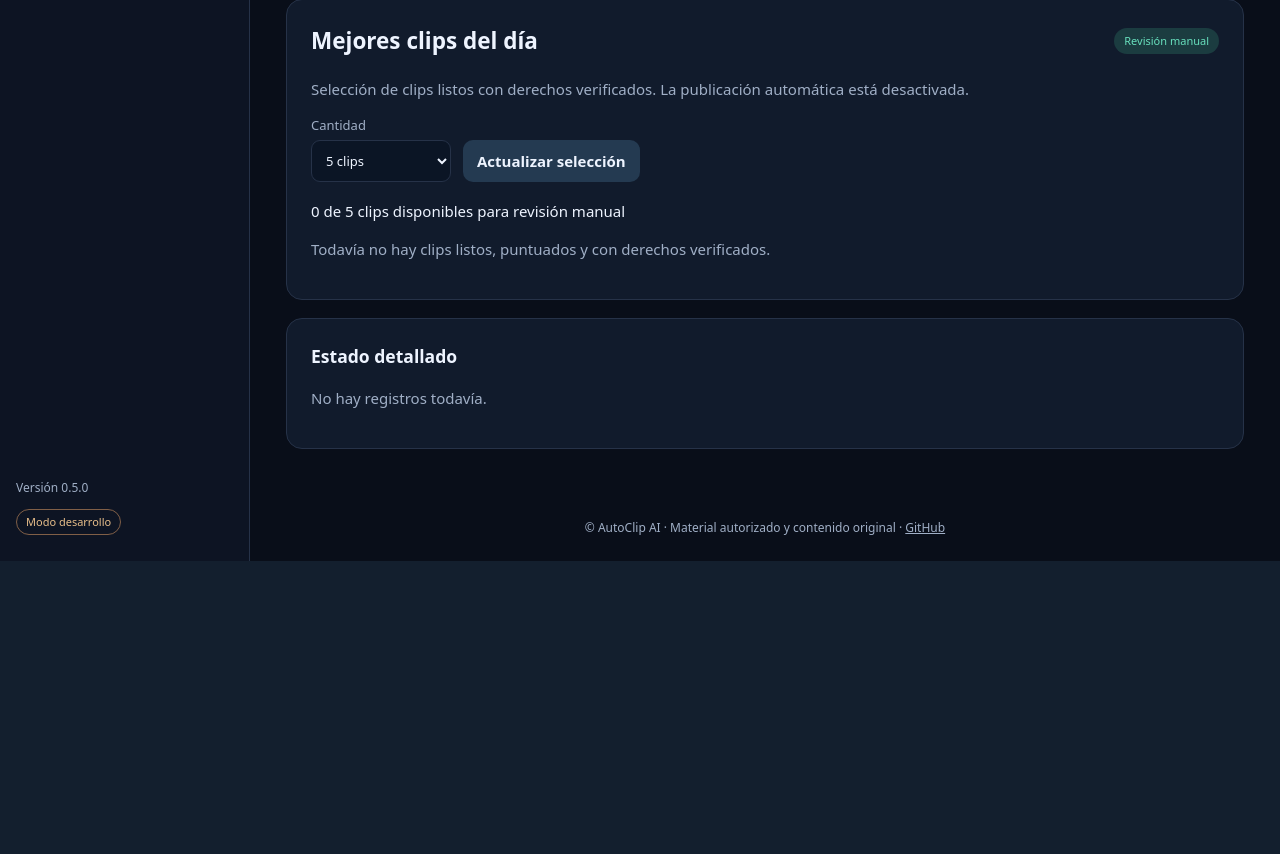
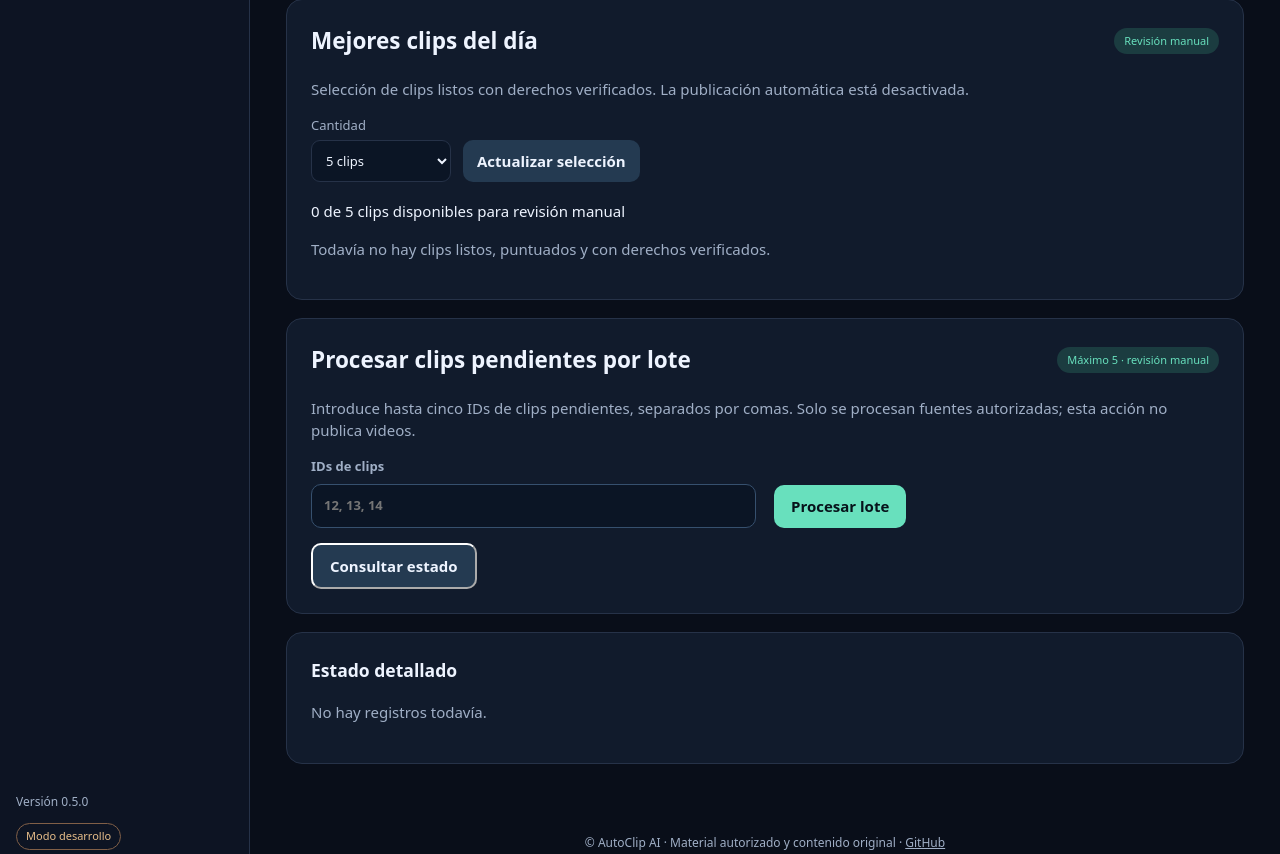
Before and after one commit to luffy098549/autoclip-ai, a Flask app: page /clips in a window 1280 px wide. Shown: the part 1378-2232 px from the top of the page. Before the commit the page ends 1939 px from the top, so only its background shows below. Run offline with Flask 3, Linux system fonts and the light colour scheme; the visitor is signed in with stand-in values (Sample User, id 1); data that the repository does not hold is empty; some libraries are stand-ins or nearby versions.

Commit message:
Add owner-only batch render controls to clip library

```diff
--- a/app/templates/clips.html
+++ b/app/templates/clips.html
@@ -48,6 +48,17 @@
   <p id="daily-review-status" role="status" aria-live="polite">Cargando selección…</p>
   <div id="daily-review-gallery" class="daily-review-grid"></div>
 </section>
+<section class="panel" id="batch-render-panel">
+  <div class="section-heading"><h2>Procesar clips pendientes por lote</h2><span class="tag">Máximo 5 · revisión manual</span></div>
+  <p class="muted">Introduce hasta cinco IDs de clips pendientes, separados por comas. Solo se procesan fuentes autorizadas; esta acción no publica videos.</p>
+  <form id="batch-render-form" class="editor-form">
+    <label>IDs de clips<input id="batch-render-ids" name="clip_ids" inputmode="numeric" placeholder="12, 13, 14" required maxlength="80"></label>
+    <button class="button" type="submit">Procesar lote</button>
+  </form>
+  <p id="batch-render-feedback" role="status" aria-live="polite"></p>
+  <button class="button ghost" type="button" id="batch-render-check" hidden>Consultar estado</button>
+</section>
+<script src="{{ url_for('static', filename='js/batch-render.js') }}" defer></script>
 <section class="panel"><h3>Estado detallado</h3><div id="clip-list" class="data-list"></div></section>
 {% else %}
 <section class="panel"><h2>Biblioteca de clips</h2><p class="muted">Inicia sesión como administrador para importar material y preparar videos.</p><a class="button" href="{{ url_for('auth.login') }}">Iniciar sesión</a></section>
```
